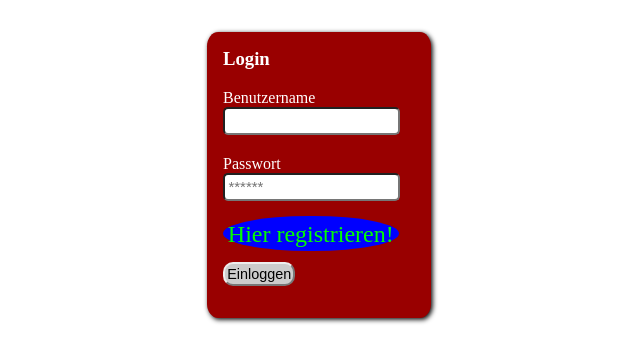
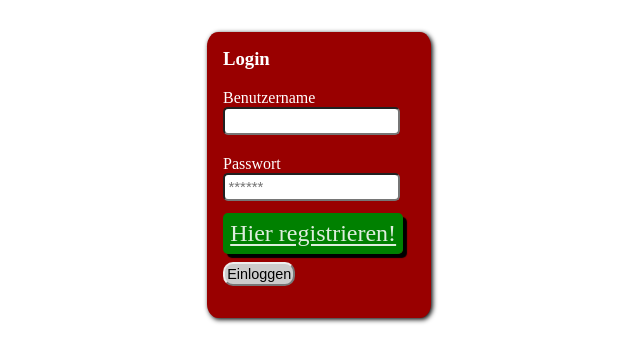
Before and after one commit to F4R0N/die-buendnisse, a PHP site: page /templates/login.tpl.php in a window 1280 px wide. Shown: the part 45-408 px from the top of the page, without its empty margins (321-961 px from the left). Run offline with PHP 8.4, Linux system fonts and the light colour scheme.

Commit message:
changed button style

```diff
--- a/styles/style-login.css
+++ b/styles/style-login.css
@@ -1,10 +1,18 @@
-a{
-    color: lime;
-    background-color: blue;
-    padding: 0.2em;
-    text-decoration: blink;
-    border-radius: 100%;
+#loginpage_registry_button{
+    color: #DDEEDD;
+    background-color: green;
+    padding: 0.3em;
+    border-radius: 5px;
     font-size: x-large;
+    box-shadow: 4px 4px 1px #000;
+}
+
+#loginpage_registry_button:hover{
+    background-image: linear-gradient(180deg, #161, green);
+}
+#registry_complete_login_button{
+    color: lightblue;
+    font-size: larger;
 }
 #box_msg {
     position: absolute;
--- a/templates/login.tpl.php
+++ b/templates/login.tpl.php
@@ -24,7 +24,7 @@
             <input type="text" name="Benutzername" maxlength="32">
             Passwort
             <input type="password" name="Passwort" placeholder="******">
-            <a href="/?page=registry">Hier registrieren!</a>
+            <a href="/?page=registry" id="loginpage_registry_button">Hier registrieren!</a>
             <button type="submit" name="Einloggen" value="true">Einloggen</button>
         </form>
     </div>
--- a/templates/registry.tpl.php
+++ b/templates/registry.tpl.php
@@ -17,7 +17,7 @@
         <div class="success_message" style="display: none">
             Herzlich Willkommen im Spiel <?= htmlentities($data['form_data']['benutzername']) ?>!
             Wir haben dir einen Best&auml;tigungslink an <?= htmlentities($data['form_data']['email']) ?> gesendet!
-            Du kannst dich <a href="/?page=login">hier</a> einloggen!
+            Du kannst dich <a href="/?page=login" id="registry_complete_login_button">hier</a> einloggen!
         </div>
     <?php endif; ?>
     <form action="" method="POST" accept-charset="ISO-ISO-8859-1" class="registry_form">
```
